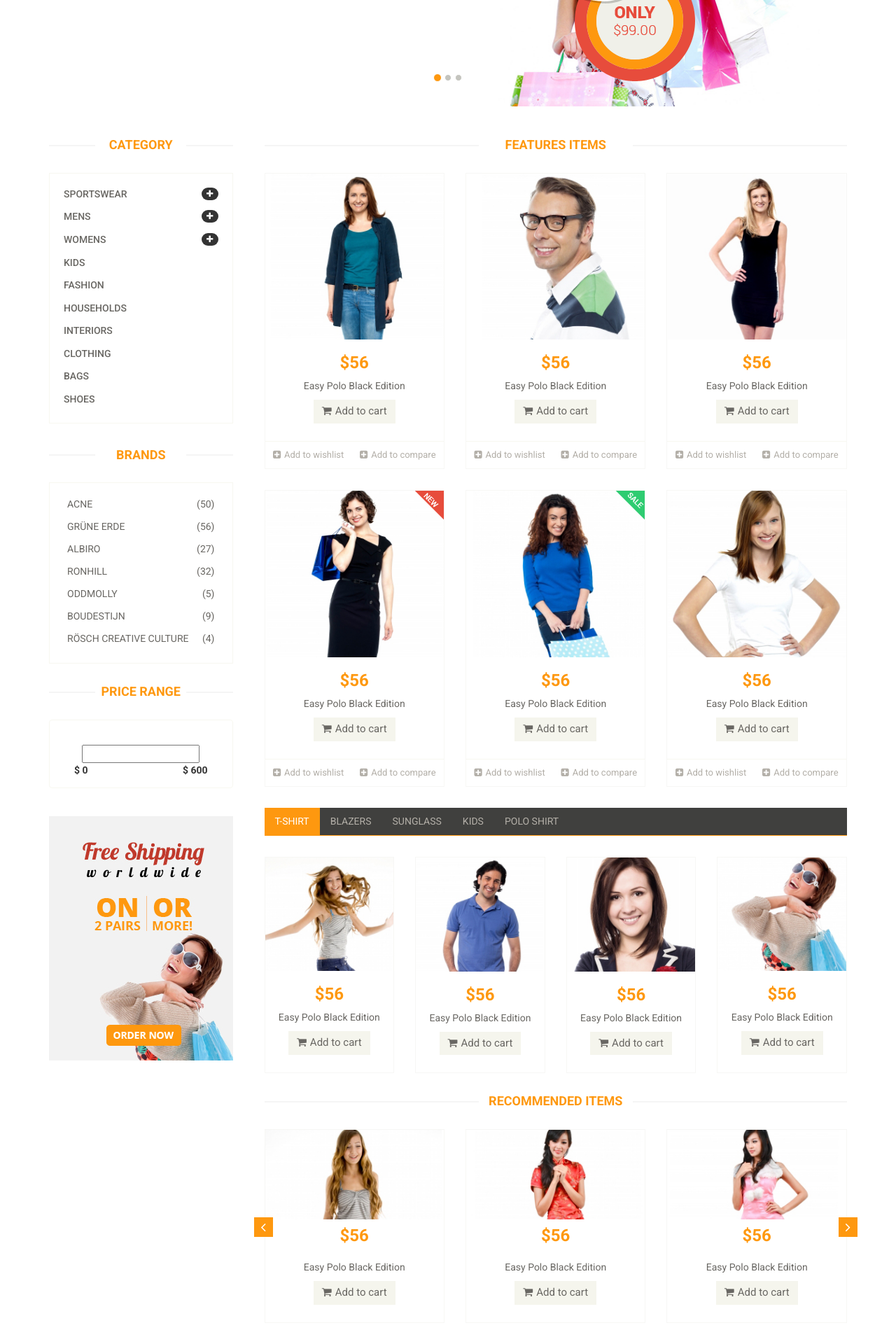
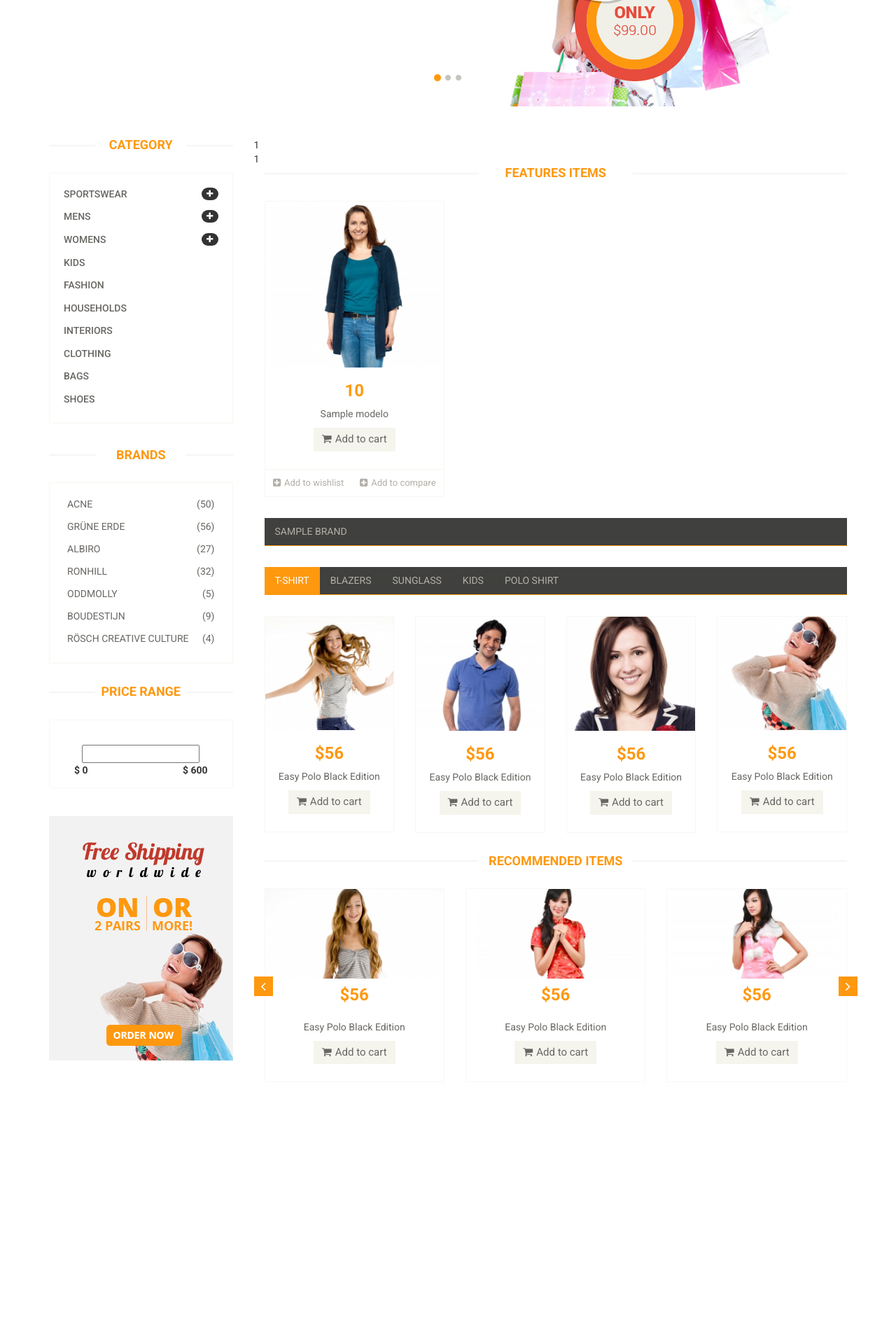
Before and after one commit to johanC2x/caroceo, a CodeIgniter app: the page made by application/views/welcome.php in a window 1280 px wide. Shown: the part 493-2413 px from the top of the page at 70% size. After the commit the page ends 2013 px from the top, so only its background shows below. Run offline with CodeIgniter, Linux system fonts and the light colour scheme; tables that the repository leaves empty or names only in its code hold one stand-in row (values such as "Sample post"); the template is opened without the code that fills it: most values are stand-ins (such as "Sample title", 1, 10 or a date in 2020); some libraries are stand-ins or nearby versions.

Commit message:
cambio 09/11/2016 johanC

```diff
--- a/application/views/welcome.php
+++ b/application/views/welcome.php
@@ -325,21 +325,30 @@
 			</div>
 
 			<div class="col-sm-9 padding-right">
+				<!--  LISTA  -->
+					<?php
+						echo sizeof($products)."<br/>";
+						echo sizeof($brands);
+						if(sizeof($products) != 0){
+					?>
 					<div class="features_items"><!--features_items-->
 							<h2 class="title text-center">Features Items</h2>
+						<?php
+							foreach($products as $fila):
+						?>
 							<div class="col-sm-4">
 								<div class="product-image-wrapper">
 									<div class="single-products">
 											<div class="productinfo text-center">
 												<img src="<?php echo base_url();?>img/home/product1.jpg" alt="" />
-										<h2>$56</h2>
-										<p>Easy Polo Black Edition</p>
+												<h2><?=$fila->precio?></h2>
+												<p><?=$fila->modelo?></p>
 												<a href="#" class="btn btn-default add-to-cart"><i class="fa fa-shopping-cart"></i>Add to cart</a>
 											</div>
 											<div class="product-overlay">
 												<div class="overlay-content">
-											<h2>$56</h2>
-											<p>Easy Polo Black Edition</p>
+													<h2><?=$fila->precio?></h2>
+													<p><?=$fila->modelo?></p>
 													<a href="#" class="btn btn-default add-to-cart"><i class="fa fa-shopping-cart"></i>Add to cart</a>
 												</div>
 											</div>
@@ -352,137 +361,32 @@
 									</div>
 								</div>
 							</div>
-					<div class="col-sm-4">
-						<div class="product-image-wrapper">
-							<div class="single-products">
-								<div class="productinfo text-center">
-									<img src="<?php echo base_url();?>img/home/product2.jpg" alt="" />
-									<h2>$56</h2>
-									<p>Easy Polo Black Edition</p>
-									<a href="#" class="btn btn-default add-to-cart"><i class="fa fa-shopping-cart"></i>Add to cart</a>
+						<?php
+			            	endforeach;
+			            ?>
 					</div>
-								<div class="product-overlay">
-									<div class="overlay-content">
-										<h2>$56</h2>
-										<p>Easy Polo Black Edition</p>
-										<a href="#" class="btn btn-default add-to-cart"><i class="fa fa-shopping-cart"></i>Add to cart</a>
-									</div>
-								</div>
-							</div>
-							<div class="choose">
-								<ul class="nav nav-pills nav-justified">
-									<li><a href="#"><i class="fa fa-plus-square"></i>Add to wishlist</a></li>
-									<li><a href="#"><i class="fa fa-plus-square"></i>Add to compare</a></li>
+					<?php
+						}
+					?>
+
+				<div class="category-tab"><!--category-tab-->
+					<?php
+						if(sizeof($brands) != 0){
+					?>
+						<div class="col-sm-12">
+							<ul class="nav nav-tabs">
+							<?php
+								foreach($brands as $fila):
+							?>
+								<li><a href="#<?=$fila->idmarca?>" data-toggle="tab"><?=$fila->nombre?></a></li>
+							<?php
+				            	endforeach;
+				            ?>
 				            </ul>
 			            </div>
-						</div>
-					</div>
-					<div class="col-sm-4">
-						<div class="product-image-wrapper">
-							<div class="single-products">
-								<div class="productinfo text-center">
-									<img src="<?php echo base_url();?>img/home/product3.jpg" alt="" />
-									<h2>$56</h2>
-									<p>Easy Polo Black Edition</p>
-									<a href="#" class="btn btn-default add-to-cart"><i class="fa fa-shopping-cart"></i>Add to cart</a>
-								</div>
-								<div class="product-overlay">
-									<div class="overlay-content">
-										<h2>$56</h2>
-										<p>Easy Polo Black Edition</p>
-										<a href="#" class="btn btn-default add-to-cart"><i class="fa fa-shopping-cart"></i>Add to cart</a>
-									</div>
-								</div>
-							</div>
-							<div class="choose">
-								<ul class="nav nav-pills nav-justified">
-									<li><a href="#"><i class="fa fa-plus-square"></i>Add to wishlist</a></li>
-									<li><a href="#"><i class="fa fa-plus-square"></i>Add to compare</a></li>
-								</ul>
-							</div>
-						</div>
-					</div>
-					<div class="col-sm-4">
-						<div class="product-image-wrapper">
-							<div class="single-products">
-								<div class="productinfo text-center">
-									<img src="<?php echo base_url();?>img/home/product4.jpg" alt="" />
-									<h2>$56</h2>
-									<p>Easy Polo Black Edition</p>
-									<a href="#" class="btn btn-default add-to-cart"><i class="fa fa-shopping-cart"></i>Add to cart</a>
-								</div>
-								<div class="product-overlay">
-									<div class="overlay-content">
-										<h2>$56</h2>
-										<p>Easy Polo Black Edition</p>
-										<a href="#" class="btn btn-default add-to-cart"><i class="fa fa-shopping-cart"></i>Add to cart</a>
-									</div>
-								</div>
-								<img src="<?php echo base_url();?>img/home/new.png" class="new" alt="" />
-							</div>
-							<div class="choose">
-								<ul class="nav nav-pills nav-justified">
-									<li><a href="#"><i class="fa fa-plus-square"></i>Add to wishlist</a></li>
-									<li><a href="#"><i class="fa fa-plus-square"></i>Add to compare</a></li>
-								</ul>
-							</div>
-						</div>
-					</div>
-					<div class="col-sm-4">
-						<div class="product-image-wrapper">
-							<div class="single-products">
-								<div class="productinfo text-center">
-									<img src="<?php echo base_url();?>img/home/product5.jpg" alt="" />
-									<h2>$56</h2>
-									<p>Easy Polo Black Edition</p>
-									<a href="#" class="btn btn-default add-to-cart"><i class="fa fa-shopping-cart"></i>Add to cart</a>
-								</div>
-								<div class="product-overlay">
-									<div class="overlay-content">
-										<h2>$56</h2>
-										<p>Easy Polo Black Edition</p>
-										<a href="#" class="btn btn-default add-to-cart"><i class="fa fa-shopping-cart"></i>Add to cart</a>
-									</div>
-								</div>
-								<img src="<?php echo base_url();?>img/home/sale.png" class="new" alt="" />
-							</div>
-							<div class="choose">
-								<ul class="nav nav-pills nav-justified">
-									<li><a href="#"><i class="fa fa-plus-square"></i>Add to wishlist</a></li>
-									<li><a href="#"><i class="fa fa-plus-square"></i>Add to compare</a></li>
-								</ul>
-							</div>
-						</div>
-					</div>
-					<div class="col-sm-4">
-						<div class="product-image-wrapper">
-							<div class="single-products">
-								<div class="productinfo text-center">
-									<img src="<?php echo base_url();?>img/home/product6.jpg" alt="" />
-									<h2>$56</h2>
-									<p>Easy Polo Black Edition</p>
-									<a href="#" class="btn btn-default add-to-cart"><i class="fa fa-shopping-cart"></i>Add to cart</a>
-								</div>
-								<div class="product-overlay">
-									<div class="overlay-content">
-										<h2>$56</h2>
-										<p>Easy Polo Black Edition</p>
-										<a href="#" class="btn btn-default add-to-cart"><i class="fa fa-shopping-cart"></i>Add to cart</a>
-									</div>
-								</div>
-							</div>
-							<div class="choose">
-								<ul class="nav nav-pills nav-justified">
-									<li><a href="#"><i class="fa fa-plus-square"></i>Add to wishlist</a></li>
-									<li><a href="#"><i class="fa fa-plus-square"></i>Add to compare</a></li>
-								</ul>
-							</div>
-						</div>
-					</div>
-
-				</div><!--features_items-->
-
-				<div class="category-tab"><!--category-tab-->
+					<?php
+						}
+					?>
 					<div class="col-sm-12">
 						<ul class="nav nav-tabs">
 							<li class="active"><a href="#tshirt" data-toggle="tab">T-Shirt</a></li>
```
Also changed, not shown: application/controllers/Welcome.php (+14 -2 lines), application/models/brand.php (added, +18 -0 lines), application/models/product.php (added, +19 -0 lines). Lines whose indentation alone changed are shown as unchanged.
